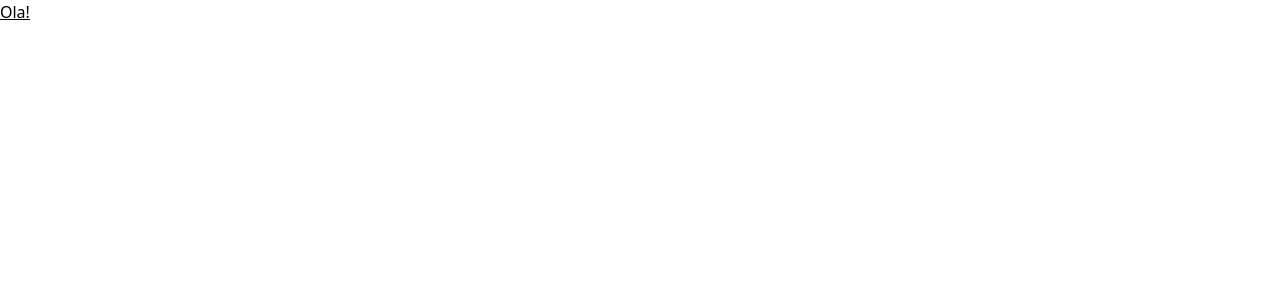
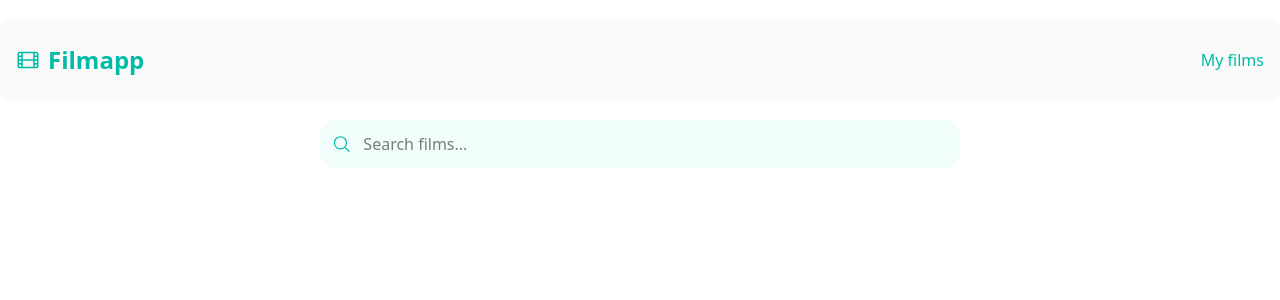
Before and after one commit to manuelmgn/my-films-app, a React (Vite) app: page / in a window 1280 px wide. Shown: the top 300 px of the page. Built offline with nearby package versions, Linux system fonts and the light colour scheme.

Commit message:
Update title and add Header and SearchBar components; include @heroicons/react dependency

```diff
--- a/index.html
+++ b/index.html
@@ -4,7 +4,7 @@
     <meta charset="UTF-8" />
     <link rel="icon" type="image/svg+xml" href="/vite.svg" />
     <meta name="viewport" content="width=device-width, initial-scale=1.0" />
-    <title>My films app</title>
+    <title>Filmapp</title>
 
   </head>
   <body>
--- a/package.json
+++ b/package.json
@@ -11,6 +11,7 @@
     "preview": "vite preview"
   },
   "dependencies": {
+    "@heroicons/react": "^2.2.0",
     "@tailwindcss/vite": "^4.0.10",
     "react": "^19.0.0",
     "react-dom": "^19.0.0",
--- a/src/App.tsx
+++ b/src/App.tsx
@@ -1,8 +1,13 @@
 import React from "react";
+import Header from "./component/Header";
+import SearchBar from "./component/SearchBar";
 
 function App() {
-    return (
-        <div className="fold-bold underline grid">Ola!</div>
-    );
+  return (
+    <div className="container mx-auto">
+      <Header />
+      <SearchBar />
+    </div>
+  );
 }
 export default App;
--- /dev/null
+++ b/src/component/Header.tsx
@@ -0,0 +1,20 @@
+import React from "react";
+import { FilmIcon } from "@heroicons/react/24/outline";
+
+function Header() {
+  return (
+    <header className="my-5 bg-[var(--color-2)] text-[var(--color-1)] p-4 flex items-center justify-between rounded-lg  z-10">
+      <div className="w-1/2 flex-auto flex items-center space-x-2 my-2 rounded cursor-pointer">
+        <FilmIcon className="size-6 text-[var(--color-1)] shadow-white" />
+        <h1 className="text-2xl font-bold">Filmapp</h1>
+      </div>
+      <div className="w-1/2 text-end">
+        <a href="" className="">
+          My films
+        </a>
+      </div>
+    </header>
+  );
+}
+
+export default Header;
--- /dev/null
+++ b/src/component/SearchBar.tsx
@@ -0,0 +1,19 @@
+import React from "react";
+import { MagnifyingGlassIcon } from "@heroicons/react/24/outline";
+
+function SearchBar() {
+  return (
+    <>
+      <form className="y-2 py-1 px-3 w-[50%] justify-self-center flex items-center space-x-0 m rounded-2xl bg-[var(--color-3)]">
+        <MagnifyingGlassIcon className="size-5 text-[var(--color-1)] shadow-white" />
+        <input
+          type="text"
+          className="px-3 py-2 rounded w-full outline-none"
+          placeholder="Search films..."
+        />
+      </form>
+    </>
+  );
+}
+
+export default SearchBar;
--- a/src/index.css
+++ b/src/index.css
@@ -1 +1,11 @@
 @import "tailwindcss";
+
+:root {
+    /* ---------------------------------------------------------------------- */
+    /* COLOURS */
+    /* ---------------------------------------------------------------------- */
+    --color-1: var(--color-teal-500); /* Text colour 1 */
+    --color-2: var(--color-zinc-50);
+    --color-3: var(--color-teal-50);
+    --color-mint-500: oklch(0.72 0.11 178);
+}
```
Also changed, not shown: 1 other file (tests, documents, lock files or other folders).
